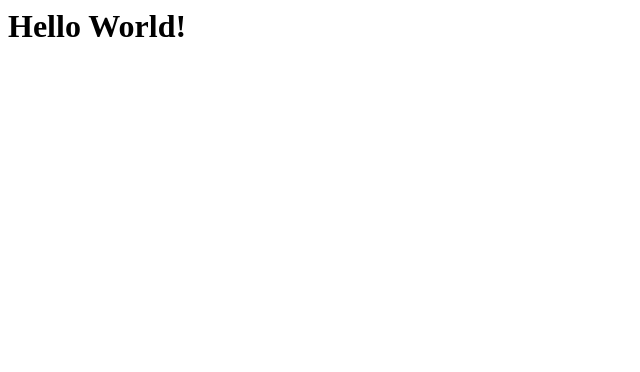
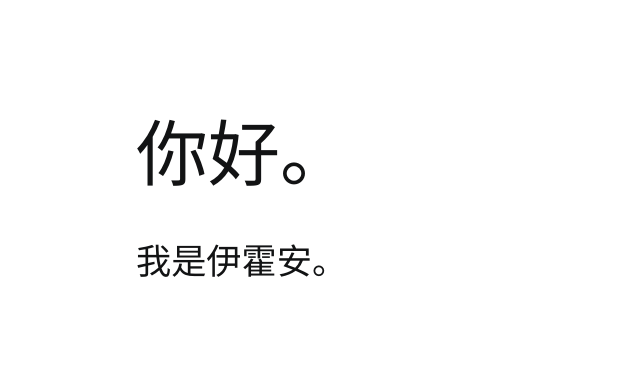
Before and after one commit to YHOAUANN/yhoauann.github.io, a plain HTML site: page index.html in a window 1280 px wide. Shown: the whole page, without its empty margins (0-640 px from the left). Drawn offline with Linux system fonts and the light colour scheme.

Commit message:
Update index.html

```diff
--- a/index.html
+++ b/index.html
@@ -1,11 +1,38 @@
-<html>
+<!DOCTYPE html>
+<html lang="zh">
+
 <head>
-        <title>Hello</title>
+    <meta charset="utf-8" />
+    <meta http-equiv="X-UA-Compatible" content="IE=edge" />
+    <title>Evan You</title>
+    <meta name="viewport" content="width=device-width, initial-scale=1" />
+    <style>
+        body {
+            font-family: 'Segoe UI', 'Open Sans', 'Helvetica Neue', sans-serif;
+            padding: 5vh 10vw;
+            color: #121314;
+        }
+
+        h1 {
+            font-size: 4.5em;
+            font-weight: 500;
+            margin-bottom: 0;
+        }
+
+        p {
+            font-size: 2.2em;
+            line-height: 1.4;
+            max-width: 28em;
+            font-weight: 500;
+        }
+    </style>
 </head>
 
 <body>
-        <h1>Hello World!</h1>
+    <h1>你好。</h1>
+    <p>我是伊霍安。</p>
     <!--纯手工搭建,拒绝自动化-->
     <!--等我学git，再完善网站-->
 </body>
+
 </html>
```
Lines whose indentation alone changed are shown as unchanged.
